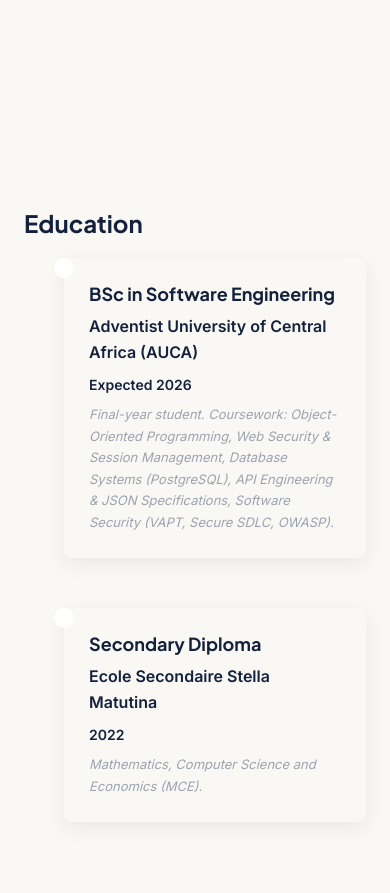
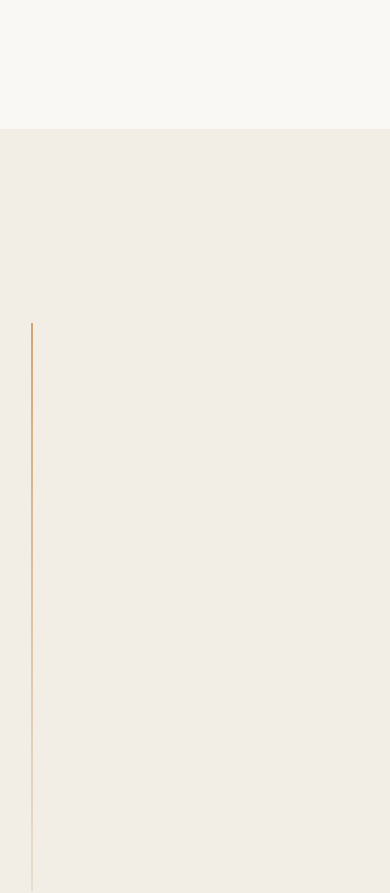
Before and after one commit to Racia22/AkalizaRacia, a React (Create React App) app: page / in a window 390 px wide. Shown: the part 7260-8153 px from the top of the page. Built offline with nearby package versions, Linux system fonts and the light colour scheme.

Commit message:
Simplify education timeline
Switch to a single-column timeline with year, degree, institution and coursework.

```diff
--- a/src/components/Education.js
+++ b/src/components/Education.js
@@ -6,17 +6,19 @@ function Education() {
   return (
     <section id="education" className="education">
       <div className="container">
-        <h2>Education</h2>
+        <div className="section-heading reveal">
+          <span className="eyebrow">Education</span>
+          <h2>Academic background</h2>
+        </div>
 
         <div className="education-timeline">
-          {portfolioData.education.map((edu, index) => (
-            <div key={edu.id} className={`timeline-item ${index % 2 === 0 ? 'left' : 'right'}`}>
+          {portfolioData.education.map(edu => (
+            <div key={edu.id} className="timeline-item reveal">
               <div className="timeline-marker"></div>
               <div className="timeline-content">
+                <span className="year">{edu.year}</span>
                 <h3>{edu.degree}</h3>
                 <p className="institution">{edu.institution}</p>
-                <p className="field">{edu.field}</p>
-                <p className="year">{edu.year}</p>
                 <p className="details">{edu.details}</p>
               </div>
             </div>
--- a/src/styles/Education.css
+++ b/src/styles/Education.css
@@ -1,161 +1,101 @@
 /* Education Section */
 .education {
-  background-color: var(--bg-light);
-  padding: 80px 0;
-}
-
-.dark-mode .education {
-  background-color: var(--bg-light);
+  background-color: var(--bg-alt);
 }
 
 .education-timeline {
   position: relative;
-  padding: 20px 0;
-  max-width: 800px;
+  max-width: 760px;
   margin: 0 auto;
+  padding-left: 36px;
 }
 
 .education-timeline::before {
   content: '';
   position: absolute;
-  left: 50%;
-  transform: translateX(-50%);
-  top: 0;
-  bottom: 0;
-  width: 3px;
-  background: linear-gradient(to bottom, var(--primary-color), var(--accent-color));
+  left: 9px;
+  top: 8px;
+  bottom: 8px;
+  width: 2px;
+  background: linear-gradient(to bottom, var(--gold), var(--border));
 }
 
 .timeline-item {
-  margin-bottom: 50px;
   position: relative;
+  margin-bottom: 24px;
 }
 
-.timeline-item.left {
-  margin-left: 0;
-  margin-right: 50%;
-  text-align: right;
-}
-
-.timeline-item.right {
-  margin-left: 50%;
-  margin-right: 0;
-  text-align: left;
+.timeline-item:last-child {
+  margin-bottom: 0;
 }
 
 .timeline-marker {
   position: absolute;
-  top: 0;
+  left: -36px;
+  top: 28px;
   width: 20px;
   height: 20px;
-  background: white;
-  border: 4px solid var(--primary-color);
   border-radius: 50%;
-  left: 50%;
-  transform: translateX(-50%);
-  transition: all 0.3s ease;
-}
-
-.timeline-item:hover .timeline-marker {
-  width: 28px;
-  height: 28px;
-  transform: translateX(-50%) scale(1.2);
-  box-shadow: 0 0 0 8px rgba(37, 99, 235, 0.1);
+  background-color: var(--bg-alt);
+  border: 4px solid var(--gold);
 }
 
 .timeline-content {
-  background-color: var(--bg-white);
-  padding: 25px;
-  border-radius: 8px;
-  box-shadow: var(--shadow);
-  transition: all 0.3s ease;
-  border-left: 4px solid var(--primary-color);
-}
-
-.dark-mode .timeline-content {
-  background-color: var(--bg-white);
-}
-
-.timeline-item.right .timeline-content {
-  border-left: 4px solid var(--primary-color);
-  border-right: none;
-}
-
-.timeline-item.left .timeline-content {
-  border-right: 4px solid var(--primary-color);
-  border-left: none;
+  padding: 26px 28px;
+  border-radius: var(--radius);
+  background-color: var(--surface);
+  border: 1px solid var(--border);
+  transition: transform 0.25s ease, box-shadow 0.25s ease;
 }
 
 .timeline-item:hover .timeline-content {
-  transform: translateY(-5px);
-  box-shadow: var(--shadow-lg);
+  transform: translateX(6px);
+  box-shadow: var(--shadow);
+}
+
+.timeline-content .year {
+  display: inline-block;
+  font-size: 13px;
+  font-weight: 600;
+  color: var(--accent-text);
+  margin-bottom: 8px;
 }
 
 .timeline-content h3 {
-  font-size: 18px;
-  color: var(--primary-color);
-  margin-bottom: 8px;
-  font-weight: 700;
+  font-size: 20px;
+  color: var(--text);
+  margin-bottom: 4px;
 }
 
 .timeline-content .institution {
-  font-size: 16px;
-  font-weight: 600;
-  color: var(--text-dark);
-  margin-bottom: 5px;
-}
-
-.dark-mode .timeline-content .institution {
-  color: var(--text-light);
-}
-
-.timeline-content .field {
-  font-size: 14px;
-  color: #6b7280;
-  margin-bottom: 8px;
-}
-
-.dark-mode .timeline-content .field {
-  color: #ccc;
-}
-
-.timeline-content .year {
-  font-weight: 600;
-  color: var(--accent-color);
-  margin-bottom: 8px;
-  font-size: 14px;
+  font-weight: 500;
+  color: var(--text);
+  margin-bottom: 10px;
 }
 
 .timeline-content .details {
-  font-size: 13px;
-  color: #9ca3af;
-  font-style: italic;
-}
-
-.dark-mode .timeline-content .details {
-  color: #bbb;
+  font-size: 15px;
+  color: var(--muted);
 }
 
 /* Responsive */
-@media (max-width: 768px) {
-  .education-timeline::before {
-    left: 0;
-    transform: translateX(-50%);
-  }
-
-  .timeline-item.left,
-  .timeline-item.right {
-    margin-left: 40px;
-    margin-right: 0;
-    text-align: left;
+@media (max-width: 480px) {
+  .education-timeline {
+    padding-left: 28px;
   }
 
   .timeline-marker {
-    left: 0;
+    left: -28px;
+    width: 16px;
+    height: 16px;
+    border-width: 3px;
+  }
+
+  .education-timeline::before {
+    left: 7px;
   }
 
   .timeline-content {
-    border-left: 4px solid var(--primary-color);
-    border-right: none;
+    padding: 22px;
   }
 }
```
